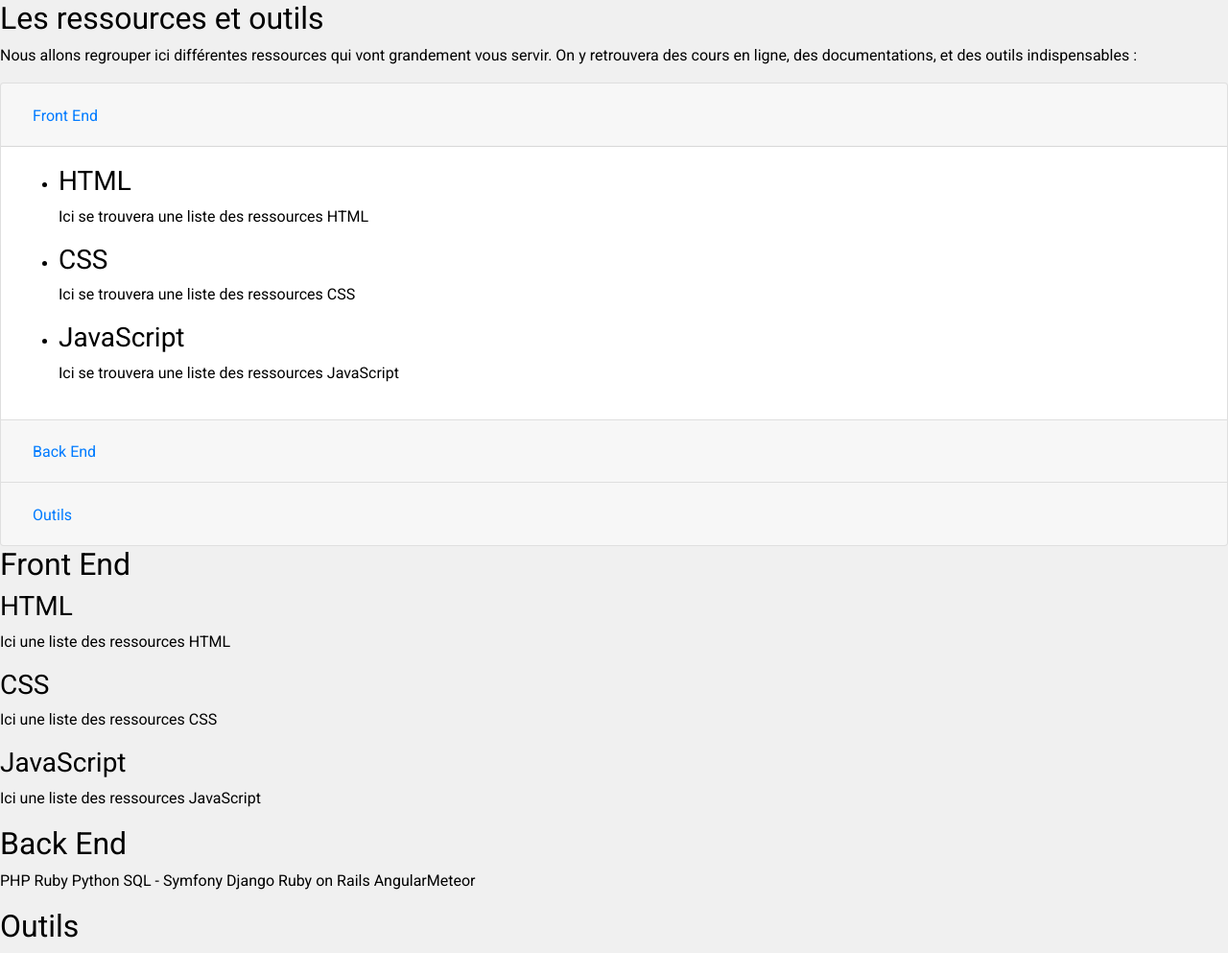
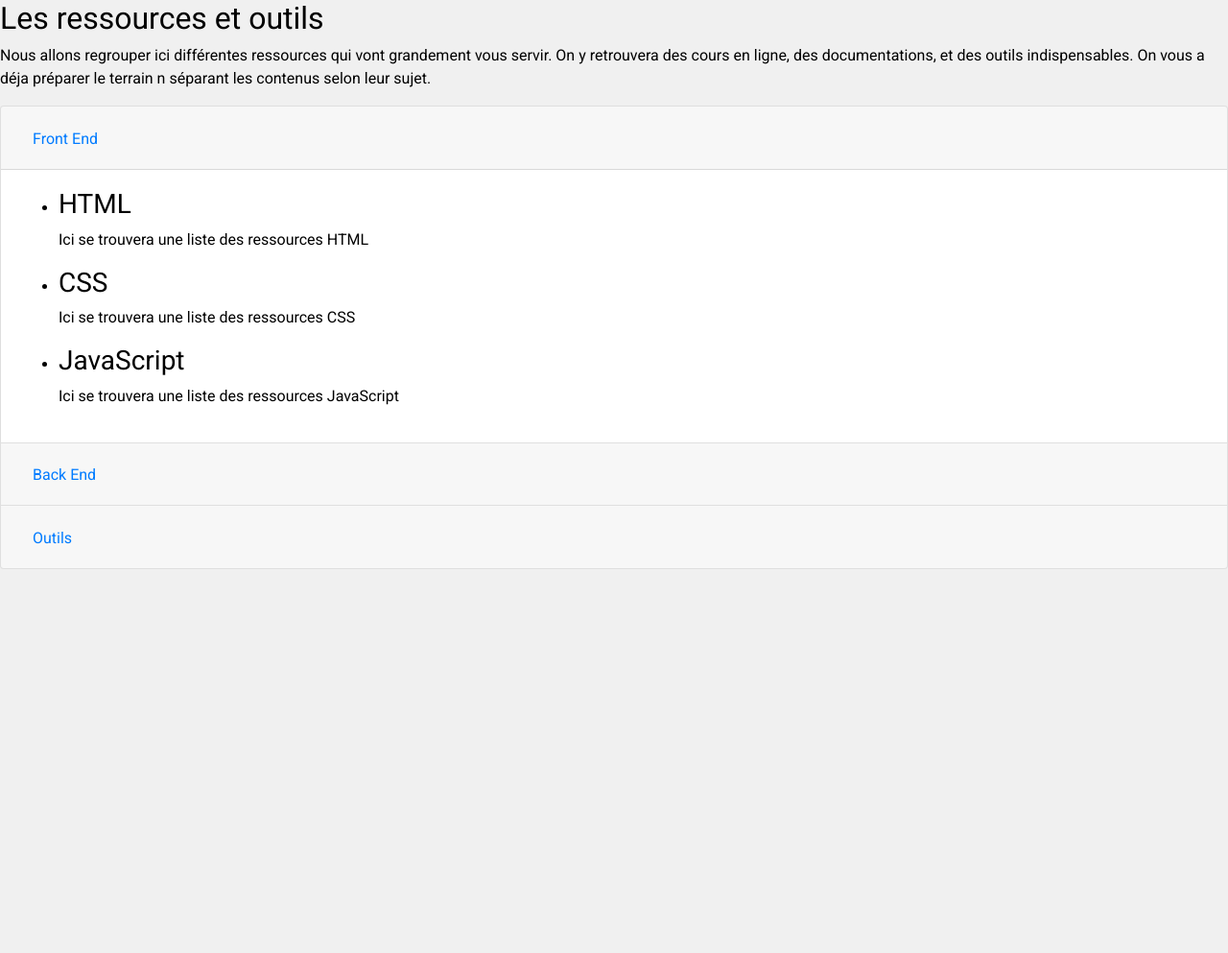
Before and after one commit to riri6969/lyon-0320-how-to-learn-to-code, a plain HTML site: page ressources.html in a window 1280 px wide. Shown: the whole page at 96% size. After the commit the page ends 800 px from the top, so only its background shows below. Drawn offline with nearby package versions, Linux system fonts and the light colour scheme.

Commit message:
Upgrade ressources.html

```diff
--- a/ressources.html
+++ b/ressources.html
@@ -14,13 +14,12 @@
         <main>
             <section>
                 <h2>Les ressources et outils</h2>
-                <p>Nous allons regrouper ici différentes ressources qui vont grandement vous servir. On y retrouvera des cours en ligne, des documentations, et des outils indispensables :</p>
+                <p>Nous allons regrouper ici différentes ressources qui vont grandement vous servir. On y retrouvera des cours en ligne, des documentations, et des outils indispensables. On vous a déja préparer le terrain n séparant les contenus selon leur sujet.</p>
             </section>
 
-            <div class="accordion" id="accordionExample">
+            <section class="accordion" id="accordionExample">
 
-
-                <div class="card">
+                <section class="card">
                   <div class="card-header" id="headingOne">
                     <h2 class="mb-0">
                       <button class="btn btn-link" type="button" data-toggle="collapse" data-target="#collapseOne" aria-expanded="true" aria-controls="collapseOne">
@@ -28,7 +27,6 @@
                       </button>
                     </h2>
                   </div>
-
                   <div id="collapseOne" class="collapse show" aria-labelledby="headingOne" data-parent="#accordionExample">
                     <div class="card-body">
                         <ul>
@@ -51,10 +49,10 @@
                         </ul>
                     </div>
                   </div>
-                </div>
+                </section>
 
 
-                <div class="card">
+                <section class="card">
                   <div class="card-header" id="headingTwo">
                     <h2 class="mb-0">
                       <button class="btn btn-link collapsed" type="button" data-toggle="collapse" data-target="#collapseTwo" aria-expanded="false" aria-controls="collapseTwo">
@@ -78,10 +76,11 @@
                         </ul>
                     </div>
                   </div>
-                </div>
+                </section>
 
 
-                <div class="card">
+                <section class="card">
+
                   <div class="card-header" id="headingThree">
                     <h2 class="mb-0">
                       <button class="btn btn-link collapsed" type="button" data-toggle="collapse" data-target="#collapseThree" aria-expanded="false" aria-controls="collapseThree">
@@ -92,27 +91,22 @@
 
                   <div id="collapseThree" class="collapse" aria-labelledby="headingThree" data-parent="#accordionExample">
                     <div class="card-body">
-                      Anim pariatur cliche reprehenderit, enim eiusmod high life accusamus terry richardson ad squid. 3 wolf moon officia aute, non cupidatat skateboard dolor brunch. Food truck quinoa nesciunt laborum eiusmod. Brunch 3 wolf moon tempor, sunt aliqua put a bird on it squid single-origin coffee nulla assumenda shoreditch et. Nihil anim keffiyeh helvetica, craft beer labore wes anderson cred nesciunt sapiente ea proident. Ad vegan excepteur butcher vice lomo. Leggings occaecat craft beer farm-to-table, raw denim aesthetic synth nesciunt you probably haven't heard of them accusamus labore sustainable VHS.
+                        <ul>
+                            <li>
+                                <h3>Editeur de texte / IDE</h3>
+                            </li>
+                            <li>
+                                <h3>Git / GitHub</h3>
+                            </li>
+                            <li>
+                                <h3>Inspecteur</h3>
+                            </li>
+                        </ul>
                     </div>
                   </div>
 
-                </div>
-              </div>
-            <section>
-                <h2>Front End</h2>
-                    <h3>HTML</h3>
-                        <p>Ici une liste des ressources HTML</p>
-                    <h3>CSS</h3>
-                        <p>Ici une liste des ressources CSS</p>
-                    <h3>JavaScript</h3>
-                        <p>Ici une liste des ressources JavaScript</p>
-            </section>
-            <section>
-                <h2>Back End</h2>
-                <p>PHP Ruby Python SQL - Symfony Django Ruby on Rails AngularMeteor</p>
-            </section>
-            <section>
-                <h2>Outils</h2>
+                </section>
+
             </section>
         </main>
     </main>
```
